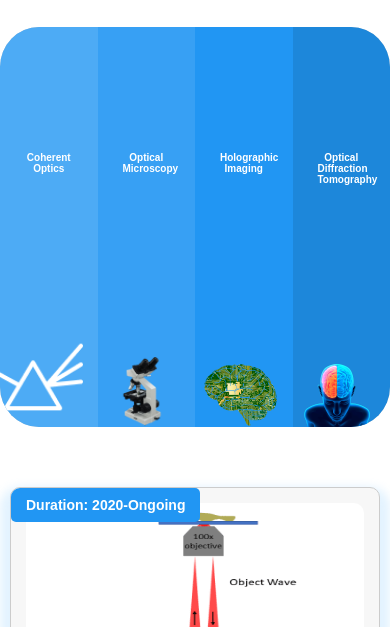
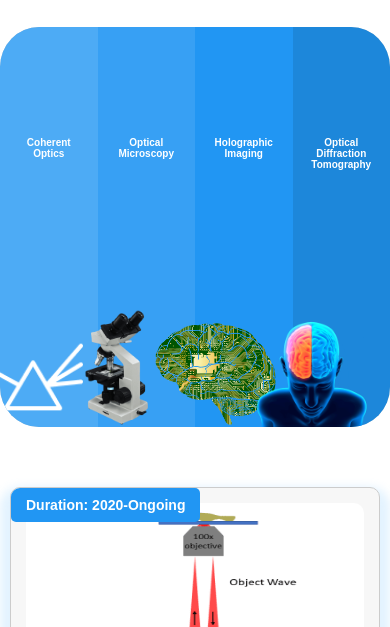
Before and after one commit to dml07/BCIL, a plain HTML site: page team.html in a window 390 px wide. Shown: the part 711-1338 px from the top of the page. Drawn offline with Linux system fonts and the light colour scheme.

Commit message:
Update style3.css

```diff
--- a/style3.css
+++ b/style3.css
@@ -746,22 +746,28 @@ a h2 {
 }
 @media (max-width: 700px) {
     .col h2 {
-       font-size: 10px;
+        font-size: 10px;
     }
     .col p {
-       font-size: 8px;
+        font-size: 8px;
     }
     .col img {
-       width: 75px;
+        width: 125px;
+    }
+    .col {
+        width: 100%;
+        text-align: center;
+        padding: 10px; /* Adjust padding to reduce space */
+        margin: 10px 0; /* Adjust margin to reduce space */
     }
     .col:hover {
-    flex-grow: 2;
-    width: 50%;
+        flex-grow: 6;
     }
     .col:hover h2 {
-      margin-top: 1px;
-    }
-}
+        margin-top: 1px;
+    }
+}
+
 
 .output-section {
     margin-top: 1rem;
```
